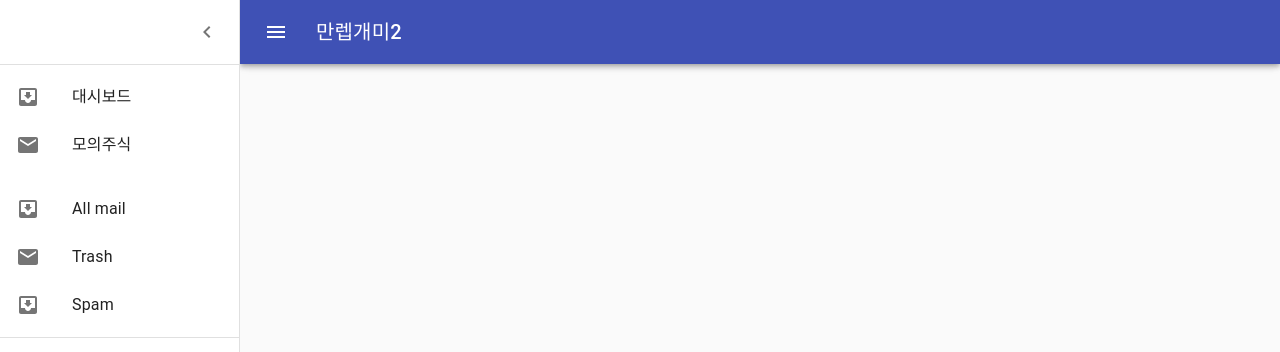
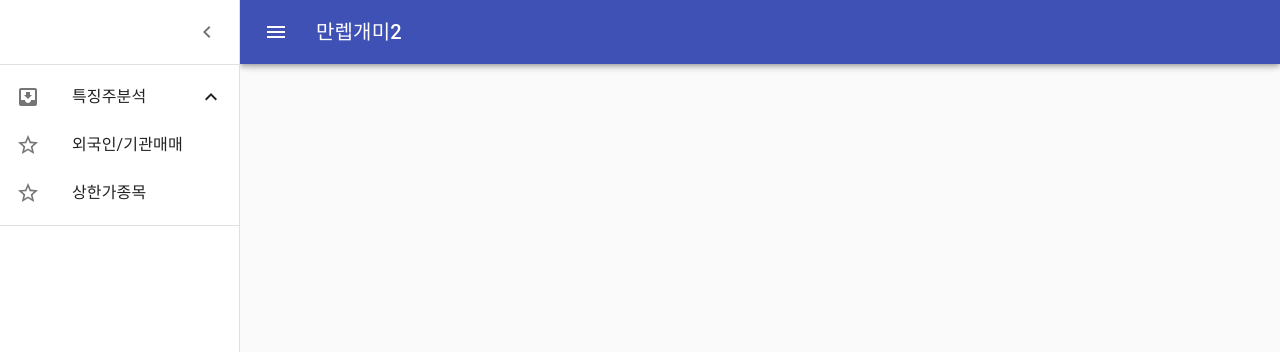
Before and after one commit to Jhyeong/stock_simulator, a Next.js app: page / in a window 1280 px wide. Both pictures are taken after a click on the button "open drawer". Shown: the top 352 px of the page. Built offline with nearby package versions, Linux system fonts and the light colour scheme.

Commit message:
크롤링 수정중

```diff
--- a/components/Layout.js
+++ b/components/Layout.js
@@ -1,7 +1,7 @@
 import React from 'react'
 import Contents from './Contents';
 import Header from './Header'
-import SideNav from './SideNav'
+import SideMenu from './SideMenu'
 
 const Layout = ({children}) => {
     const [open, setOpen] = React.useState(false);
@@ -10,7 +10,7 @@ const Layout = ({children}) => {
     return (
         <div>
             <Header open={open} setOpen={setOpen} drawerWidth={drawerWidth}></Header>
-            <SideNav open={open} setOpen={setOpen} drawerWidth={drawerWidth}></SideNav>
+            <SideMenu open={open} setOpen={setOpen} drawerWidth={drawerWidth}></SideMenu>
             <Contents open={open} drawerWidth={drawerWidth}>
                 {children}
             </Contents>
--- a/components/SideNav.js
+++ b/components/SideMenu.js
@@ -6,12 +6,16 @@ import ChevronRightIcon from '@material-ui/icons/ChevronRight';
 import ListItem from '@material-ui/core/ListItem';
 import ListItemIcon from '@material-ui/core/ListItemIcon';
 import ListItemText from '@material-ui/core/ListItemText';
+import Collapse from '@material-ui/core/Collapse';
 import InboxIcon from '@material-ui/icons/MoveToInbox';
 import MailIcon from '@material-ui/icons/Mail';
 import Divider from '@material-ui/core/Divider';
 import List from '@material-ui/core/List';
 import Drawer from '@material-ui/core/Drawer';
 import IconButton from '@material-ui/core/IconButton';
+import StarBorder from '@material-ui/icons/StarBorder';
+import ExpandLess from '@material-ui/icons/ExpandLess';
+import ExpandMore from '@material-ui/icons/ExpandMore';
 
 const useStyles = makeStyles((theme) => ({
     root : {
@@ -40,14 +44,25 @@ const useStyles = makeStyles((theme) => ({
     },
     }));
 
-const SideNav = (props) => {
+const SideMenu = (props) => {
     const classes = useStyles(props);
     const theme = useTheme();
-    const url = {"대시보드" : "/Dashboard", "모의주식" : "/Simulation"};
+    const url = {"FrnOrgTrade" : "/FrnOrgTrade"};
+    const [smallMenuOpen, setSmallMenuOpen] = React.useState(true);
 
-    const handleDrawerClose = () => {
+    // 메뉴바 handling
+    const handleMenu = () => {
         props.setOpen(false);
     };
+
+    // 특징주 소메뉴 handling
+    const handleSmallMenu = () => {
+        if(smallMenuOpen){
+            setSmallMenuOpen(false);
+        }else{
+            setSmallMenuOpen(true);
+        }
+    }
 
     return(
         <Drawer
@@ -60,32 +75,39 @@ const SideNav = (props) => {
             }}
         >
             <div className={classes.drawerHeader}>
-                <IconButton onClick={handleDrawerClose}>
+                <IconButton onClick={handleMenu}>
                     {theme.direction === 'ltr' ? <ChevronLeftIcon /> : <ChevronRightIcon />}
                 </IconButton>
             </div>
         <Divider />
         <List>
-            {['대시보드', '모의주식'].map((text, index) => (
-                <Link href={url[text]} key={index}>
-                    <ListItem button key={text}>
-                        <ListItemIcon>{index % 2 === 0 ? <InboxIcon /> : <MailIcon />}</ListItemIcon>
-                        <ListItemText primary={text} />
+            <ListItem button onClick={handleSmallMenu}>
+                <ListItemIcon><InboxIcon /></ListItemIcon>
+                <ListItemText primary={'특징주분석'} />
+                {smallMenuOpen ? <ExpandLess /> : <ExpandMore />}
+            </ListItem>
+            <Collapse in={smallMenuOpen} timeout="auto" unmountOnExit>
+                <List component="div" disablePadding>
+                    <Link href="/FrnOrgTrade">
+                        <ListItem button className={classes.nested}>
+                            <ListItemIcon>
+                            <StarBorder />
+                            </ListItemIcon>
+                            <ListItemText primary="외국인/기관매매" />
+                        </ListItem>
+                    </Link>
+                    <ListItem button className={classes.nested}>
+                        <ListItemIcon>
+                        <StarBorder />
+                        </ListItemIcon>
+                        <ListItemText primary="상한가종목" />
                     </ListItem>
-                </Link>
-            ))}
-        </List>
-        <List>
-            {['All mail', 'Trash', 'Spam'].map((text, index) => (
-                <ListItem button key={text}>
-                <ListItemIcon>{index % 2 === 0 ? <InboxIcon /> : <MailIcon />}</ListItemIcon>
-                <ListItemText primary={text} />
-                </ListItem>
-            ))}
+                </List>
+            </Collapse>
         </List>
         <Divider />
         </Drawer>
     );
 };
 
-export default SideNav;
+export default SideMenu;
```
Also changed, not shown: pages/FrnOrgTrade.js (added, +146 -0 lines), pages/Simulation.js (deleted, +0 -103 lines).
